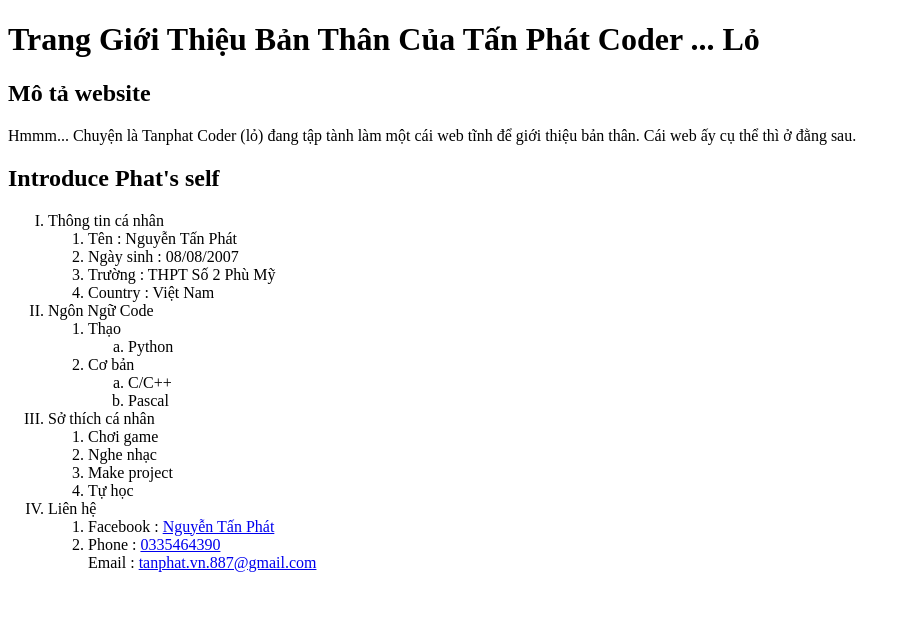
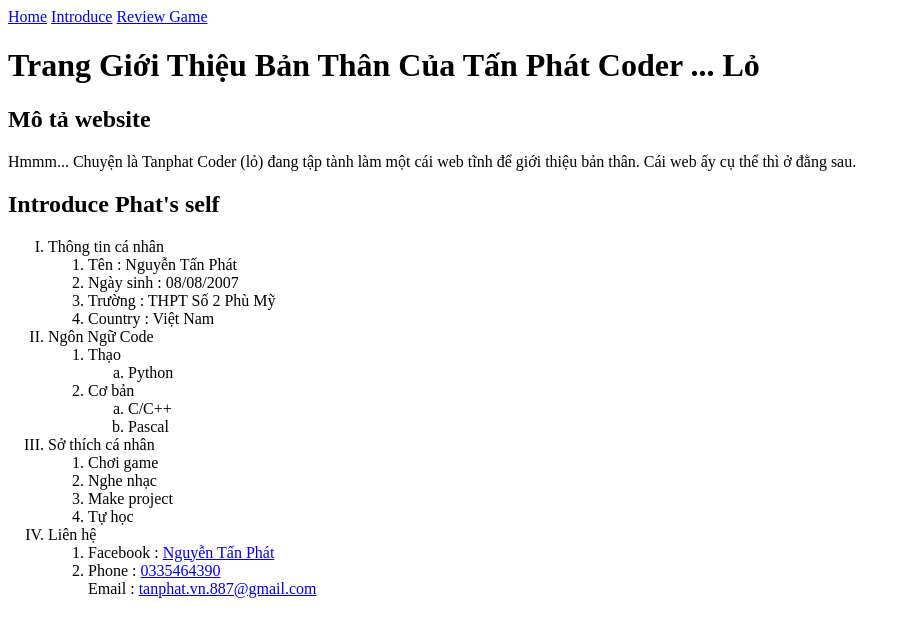
Before and after one commit to PhatWCoder/project1, a plain HTML site: page introduce.html in a window 1280 px wide. Shown: the whole page, without its empty margins (0-911 px from the left). Drawn offline with Linux system fonts and the light colour scheme.

Commit message:
Update introduce.html

```diff
--- a/introduce.html
+++ b/introduce.html
@@ -6,6 +6,9 @@
     <title>Phat's Coder Introduce</title>
   </head>
   <body>
+    <a href="/">Home</a>
+    <a href="/introduce.html">Introduce</a>
+    <a href="/game.html">Review Game</a>
     <h1>Trang Giới Thiệu Bản Thân Của Tấn Phát Coder ... Lỏ</h1>
     <h2>Mô tả website</h2>
     <p>
```
